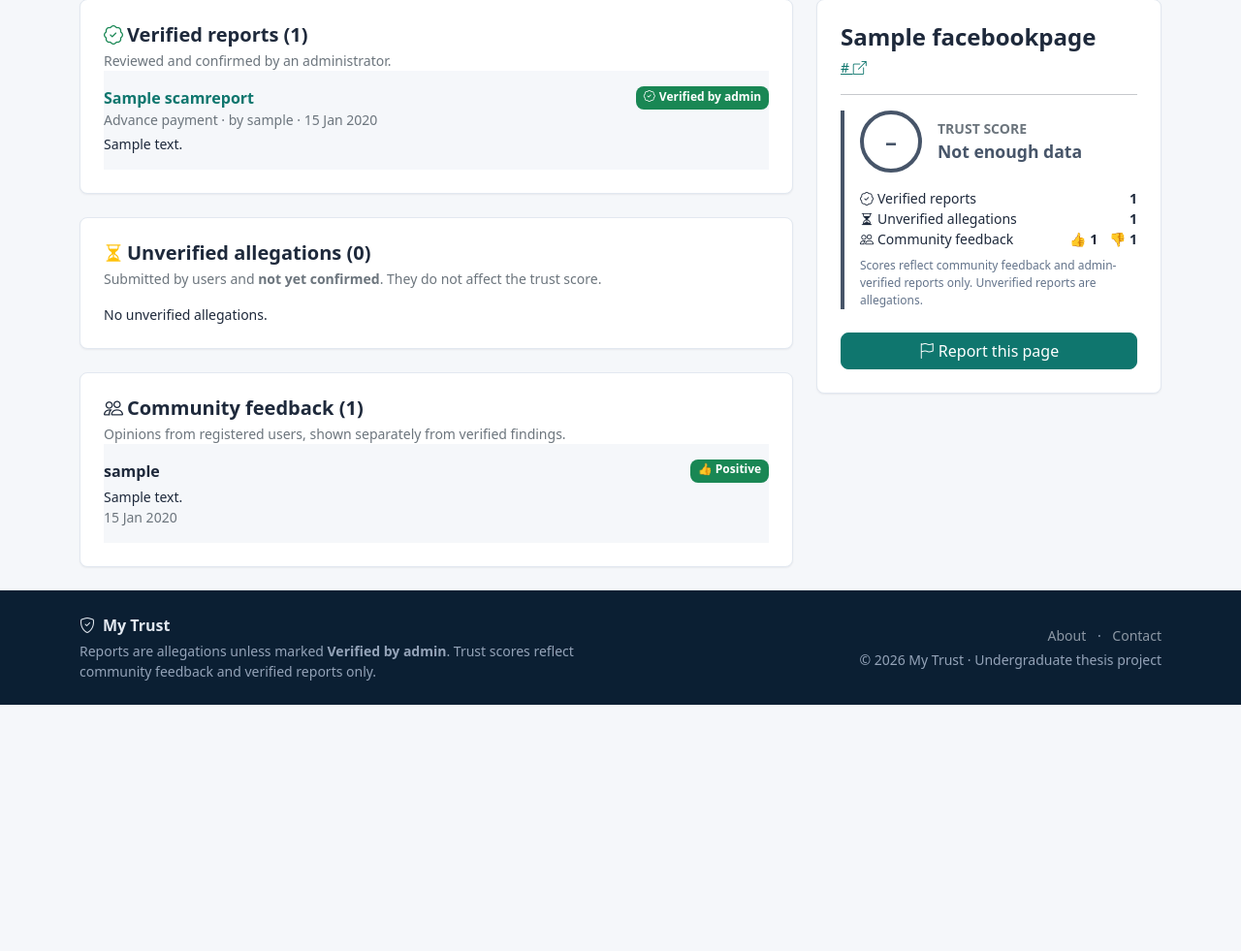
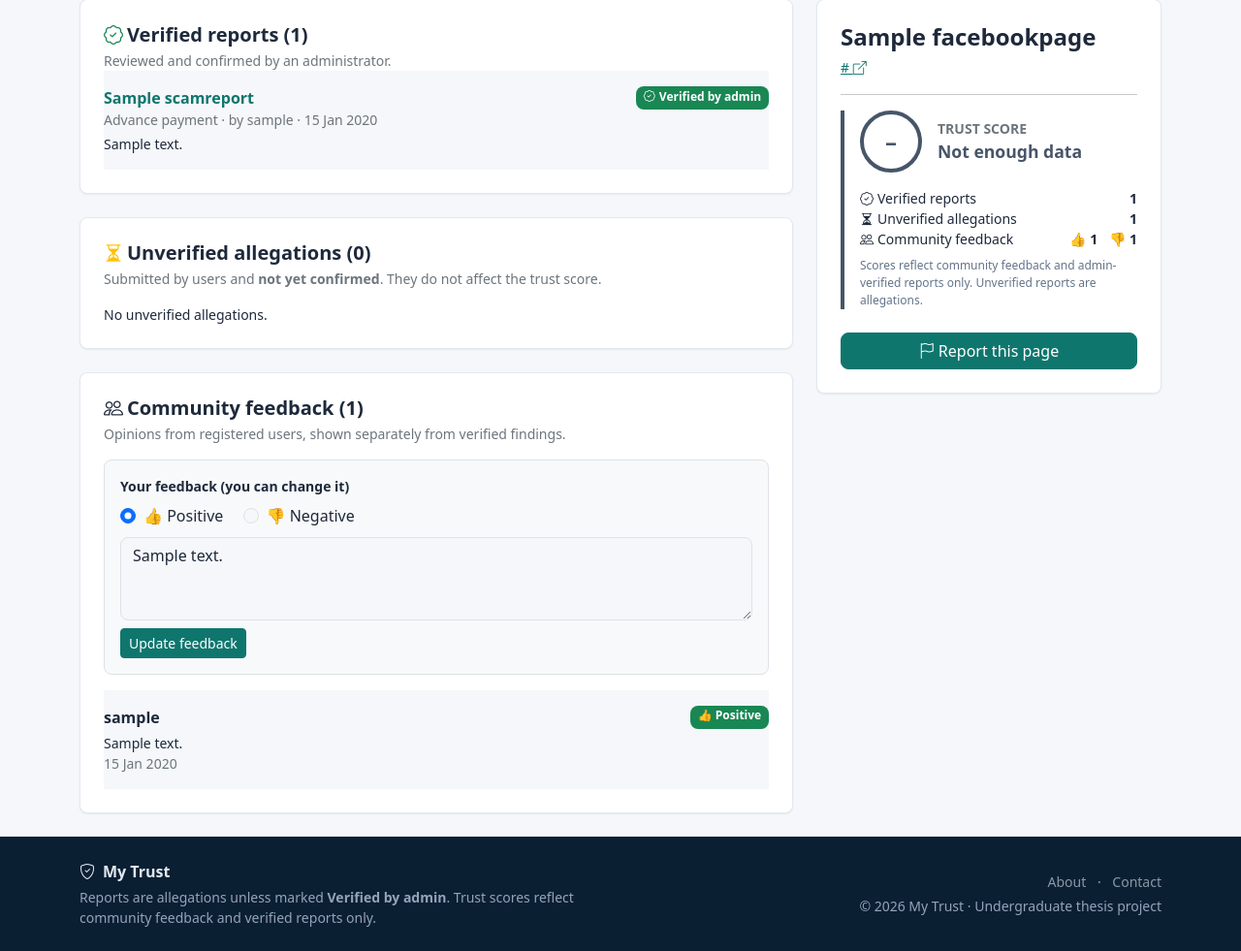
Before and after one commit to muhammadtamimworkplace/my-trust, a Django app: page /pages/1/ in a window 1280 px wide. Shown: the part 113-1094 px from the top of the page at 97% size. Before the commit the page ends 840 px from the top, so only its background shows below. Run offline with Django 5.2, Linux system fonts and the light colour scheme; a user stored in the database is signed in; tables that the repository leaves empty hold one stand-in row (values such as "Sample post"); parts of the project's set-up code (start-up, migrations or seed data) failed here and were passed over; some libraries are stand-ins or nearby versions.

Commit message:
feat: add page feedback submission

```diff
--- a/config/urls.py
+++ b/config/urls.py
@@ -12,4 +12,5 @@ urlpatterns = [
     path("", include("core.urls")),
     path("accounts/", include("accounts.urls")),
     path("", include("reports.urls")),  # /reports/…, /pages/…, /evidence/…
+    path("", include("feedback.urls")),  # /pages/<id>/feedback/, …
 ]
--- /dev/null
+++ b/feedback/forms.py
@@ -0,0 +1,19 @@
+from django import forms
+
+from core.forms import BootstrapFormMixin
+
+from .models import Feedback
+
+
+class FeedbackForm(BootstrapFormMixin, forms.ModelForm):
+    """A user's overall opinion of a page: positive or negative, with an optional comment."""
+
+    sentiment = forms.ChoiceField(
+        label="Your experience", choices=Feedback.Sentiment.choices, widget=forms.RadioSelect,
+    )
+
+    class Meta:
+        model = Feedback
+        fields = ["sentiment", "comment"]
+        labels = {"comment": "Comment (optional)"}
+        widgets = {"comment": forms.Textarea(attrs={"rows": 3, "maxlength": 1000})}
--- /dev/null
+++ b/feedback/urls.py
@@ -0,0 +1,9 @@
+from django.urls import path
+
+from . import views
+
+app_name = "feedback"
+
+urlpatterns = [
+    path("pages/<int:page_id>/feedback/", views.feedback_save, name="feedback_save"),
+]
--- a/reports/services.py
+++ b/reports/services.py
@@ -54,6 +54,18 @@ def search_pages(query="", category="", verification=""):
 
 
 SECTION_LIMIT = 20
+
+
+def page_has_public_info(page):
+    """True if the page has any public report (not rejected) or visible feedback.
+
+    Pages without any are not listed or opened publicly, so rejected complaints
+    cannot still "name" a page. Single source of truth for that rule.
+    """
+    return (
+        page.reports.exclude(status=ScamReport.Status.REJECTED).exists()
+        or page.feedback.filter(is_hidden=False).exists()
+    )
 
 
 def page_overview(page):
--- a/reports/views.py
+++ b/reports/views.py
@@ -7,9 +7,19 @@ from django.http import FileResponse, Http404
 from django.shortcuts import get_object_or_404, redirect, render
 from django.views.decorators.cache import never_cache
 
+from feedback.forms import FeedbackForm
+from feedback.models import Feedback
+
 from .forms import AddEvidenceForm, PageSearchForm, ReportForm
 from .models import Evidence, FacebookPage, ScamReport
-from .services import add_requested_evidence, page_overview, reports_by_user, search_pages, submit_report
+from .services import (
+    add_requested_evidence,
+    page_has_public_info,
+    page_overview,
+    reports_by_user,
+    search_pages,
+    submit_report,
+)
 
 EVIDENCE_CONTENT_TYPES = {"jpg": "image/jpeg", "jpeg": "image/jpeg", "png": "image/png"}
 REPORTS_PER_PAGE = 10
@@ -43,11 +53,19 @@ def page_detail(request, pk):
     return 404, matching the page list, except for administrators.
     """
     page = get_object_or_404(FacebookPage.objects.select_related("trust"), pk=pk)
-    overview = page_overview(page)
-    has_public_info = overview["verified_total"] or overview["allegations_total"] or overview["feedback_total"]
-    if not has_public_info and not (request.user.is_authenticated and request.user.is_platform_admin):
+    if not page_has_public_info(page) and not (request.user.is_authenticated and request.user.is_platform_admin):
         raise Http404("Page not found.")
-    return render(request, "reports/page_detail.html", {"page": page, **overview})
+
+    my_feedback = None
+    if request.user.is_authenticated:
+        my_feedback = Feedback.objects.filter(page=page, user=request.user).first()
+    context = {
+        "page": page,
+        "my_feedback": my_feedback,
+        "feedback_form": FeedbackForm(instance=my_feedback) if request.user.is_authenticated else None,
+        **page_overview(page),
+    }
+    return render(request, "reports/page_detail.html", context)
 
 
 @login_required
--- a/templates/reports/page_detail.html
+++ b/templates/reports/page_detail.html
@@ -59,7 +59,38 @@
         <h2 id="feedback-heading" class="h5 fw-bold mb-1">
           <i class="bi bi-people me-1" aria-hidden="true"></i>Community feedback ({{ feedback_total }})
         </h2>
-        <p class="small text-secondary mb-0">Opinions from registered users, shown separately from verified findings.</p>
+        <p class="small text-secondary">Opinions from registered users, shown separately from verified findings.</p>
+
+        <div class="border rounded p-3 mb-3 bg-body-tertiary">
+          {% if user.is_authenticated %}
+            <form method="post" action="{% url 'feedback:feedback_save' page.pk %}" novalidate>
+              {% csrf_token %}
+              <div class="fw-semibold small mb-2">{% if my_feedback %}Your feedback (you can change it){% else %}Share your experience{% endif %}</div>
+              {% if my_feedback.is_hidden %}
+                <div class="alert alert-secondary py-2 small" role="note">A moderator has hidden your feedback. Editing it will not make it visible again.</div>
+              {% endif %}
+              <div class="mb-2" role="radiogroup" aria-label="Your experience">
+                {% for radio in feedback_form.sentiment %}
+                  <div class="form-check form-check-inline">
+                    {{ radio.tag }}
+                    <label class="form-check-label" for="{{ radio.id_for_label }}">
+                      {% if radio.data.value == "POSITIVE" %}<span aria-hidden="true">👍</span> Positive{% else %}<span aria-hidden="true">👎</span> Negative{% endif %}
+                    </label>
+                  </div>
+                {% endfor %}
+              </div>
+              <label class="visually-hidden" for="{{ feedback_form.comment.id_for_label }}">{{ feedback_form.comment.label }}</label>
+              {{ feedback_form.comment }}
+              <button type="submit" class="btn btn-sm btn-accent mt-2">{% if my_feedback %}Update feedback{% else %}Submit feedback{% endif %}</button>
+            </form>
+          {% else %}
+            <p class="small mb-0">
+              <a href="{% url 'accounts:login' %}?next={{ request.path }}">Log in</a> or
+              <a href="{% url 'accounts:register' %}">register</a> to share your experience with this page.
+            </p>
+          {% endif %}
+        </div>
+
         {% if feedback %}
           <ul class="list-group list-group-flush">
             {% for item in feedback %}
```
Also changed, not shown: docs/PROGRESS.md (+2 -2 lines), feedback/services.py (added, +21 -0 lines), feedback/tests/test_feedback_views.py (added, +114 -0 lines), feedback/views.py (+34 -2 lines).
